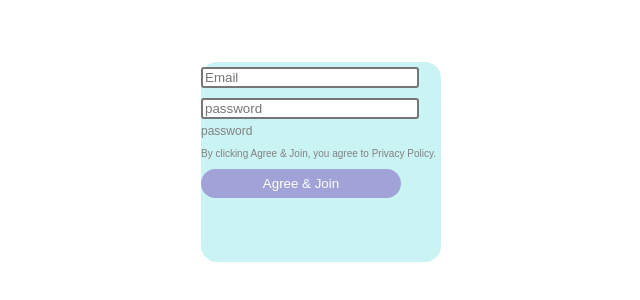
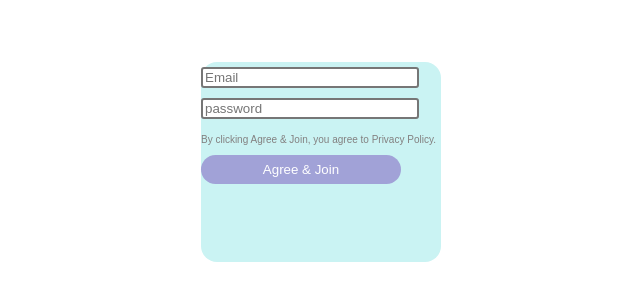
Before and after one commit to parbat10/email-interface, a plain HTML site: page index.html in a window 1280 px wide. Shown: the part 146-446 px from the top of the page, without its empty margins (327-967 px from the left). Drawn offline with Linux system fonts and the light colour scheme.

Commit message:
practicing

```diff
--- a/index.html
+++ b/index.html
@@ -11,7 +11,6 @@
         <form onsubmit="login(event)">
             <input class="search-bar js-email" type="text" placeholder="Email">
             <input class="search-bar js-password" type="password" placeholder="password">
-            <p class="email">password</p>
             <p class="text">By clicking Agree & Join, you agree to Privacy Policy.</p>
             <button type="submit" class="agree-button">Agree & Join</button>
         </form>
--- a/style.css
+++ b/style.css
@@ -7,7 +7,6 @@ body{
 .search-bar{
     border-radius: 3px;
     border-style: solid;
-    cursor:pointer;
     margin-top:05px;
     width:210px;
     margin-bottom: 5px;
@@ -32,6 +31,7 @@ body{
     padding-bottom: 7px;
     width: 200px;
     border-radius: 20px;
+    cursor: pointer;
 }
 .main-div{
     background-color: rgb(202, 243, 243);
```
